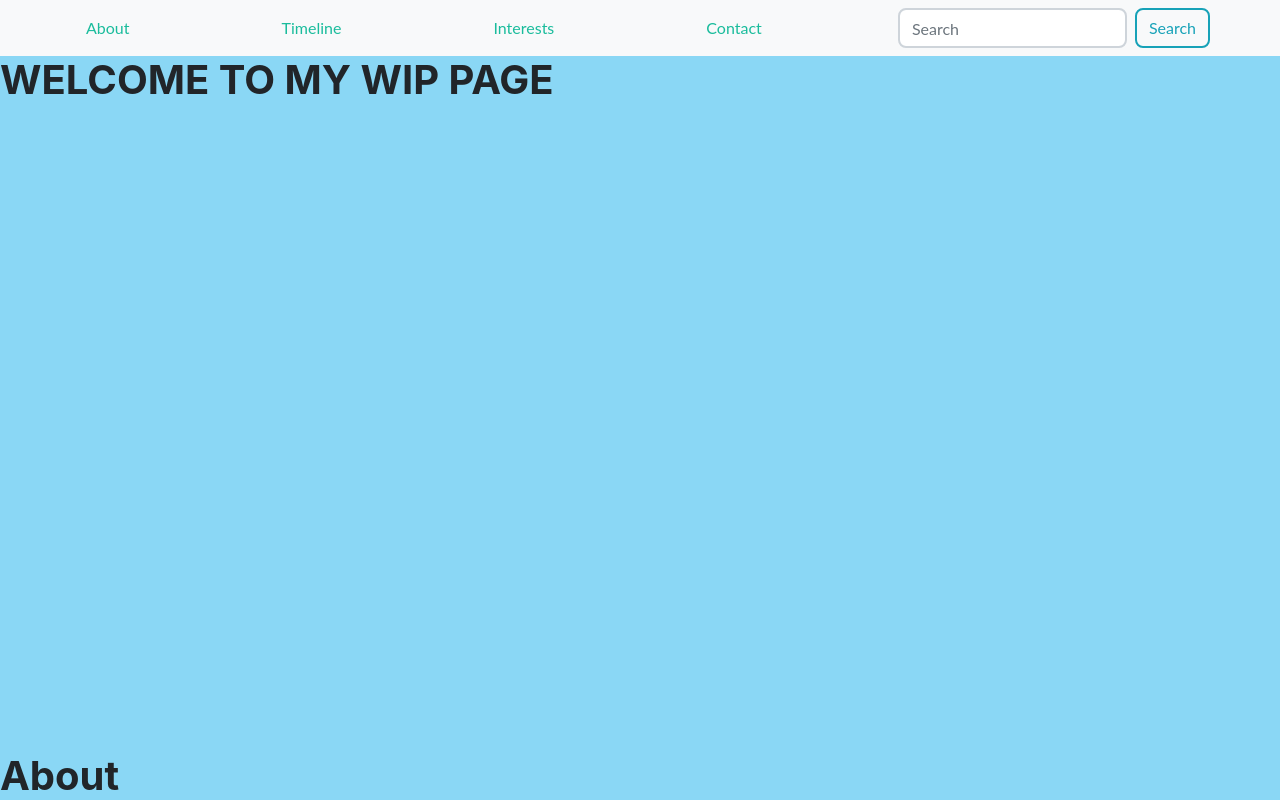
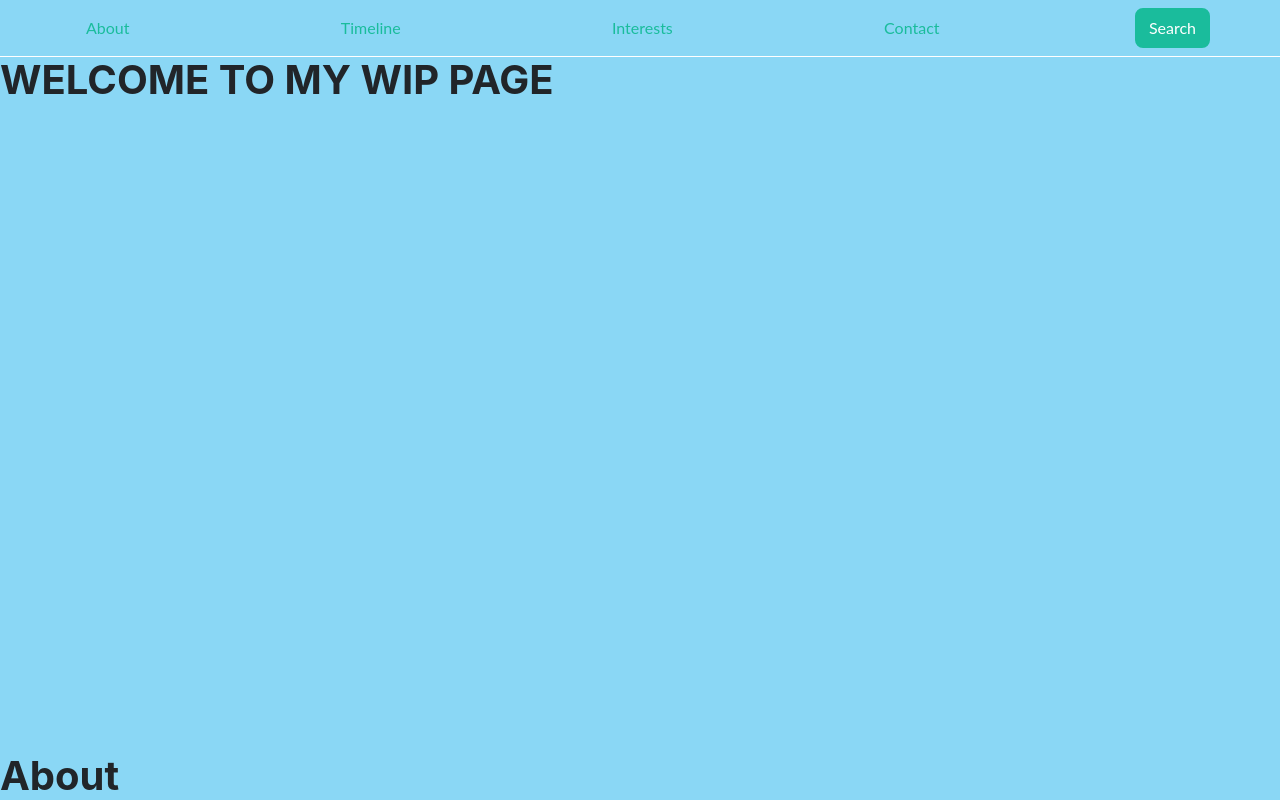
Before and after one commit to szeng7/wip-website, a React (Create React App) app: page / in a window 1280 px wide. Before the commit this address had no page. Shown: the top 800 px of the page. Built offline with nearby package versions, Linux system fonts and the light colour scheme.

Commit message:
added search button to search bar button on nav drawer and interests bar

```diff
--- /dev/null
+++ b/src/assets/components/InterestsBar.jsx
@@ -0,0 +1,30 @@
+import React from "react";
+import { Link } from "react-router-dom";
+
+export default ({ interestLinks }) => {
+  /*
+  A dynamic bar of image buttons that lead to other pages.
+   */
+  return (
+    <div class="container">
+      <div class="row">
+        {interestLinks &&
+          interestLinks.map(({ title, caption, image, link }, index) => (
+            <div class="col-md-6 col-lg-4 mb-5">
+              <Link to={link}>
+                <div class="portfolio-item mx-auto">
+                  <div class="portfolio-item-caption d-flex align-items-center justify-content-center h-100 w-100">
+                    <div class="portfolio-item-caption-content text-center text-white">
+                      <p>{caption}</p>
+                    </div>
+                  </div>
+                  <img class="img-fluid" src={image} alt="cannot find" />
+                </div>
+              </Link>
+              <p>{title}</p>
+            </div>
+          ))}
+      </div>
+    </div>
+  );
+};
--- /dev/null
+++ b/src/assets/components/SearchBarButton.jsx
@@ -0,0 +1,42 @@
+import React, { Component } from "react";
+import Button from "react-bootstrap/Button";
+import Form from "react-bootstrap/Form";
+import FormControl from "react-bootstrap/FormControl";
+
+class SearchBarButton extends Component {
+  /*
+    Custom bootstrap button that changes into a search bar when pressed
+  */
+
+  state = { showForm: false };
+  showForm() {
+    return (
+      <Form inline>
+        <FormControl type="text" placeholder="Search" className="mr-sm-2" />
+        <Button variant="outline-info">Search</Button>
+      </Form>
+    );
+  }
+
+  showButton() {
+    return <Button onClick={() => this.onClick()}>Search</Button>;
+  }
+
+  onClick() {
+    this.setState({ showForm: true });
+  }
+
+  render() {
+    const showForm = this.state.showForm;
+    let display;
+    if (!showForm) {
+      display = this.showButton();
+    } else {
+      display = this.showForm();
+    }
+
+    return display;
+  }
+}
+
+export default SearchBarButton;
--- /dev/null
+++ b/src/assets/components/TimelineItem.jsx
@@ -0,0 +1,5 @@
+import React from "react";
+
+export default () => {
+  return <div>hi</div>;
+};
--- a/src/assets/css/custom.css
+++ b/src/assets/css/custom.css
@@ -1,4 +1,8 @@
 @charset "UTF-8";
+
+.border-nav {
+  outline: 1px solid white;
+}
 
 body {
   background-color: #8ad7f5;
--- a/src/pages/main.jsx
+++ b/src/pages/main.jsx
@@ -6,20 +6,44 @@
 import Form from "react-bootstrap/Form";
 import FormControl from "react-bootstrap/FormControl";
 import Container from "react-bootstrap/Container";
+import SearchBarButton from "../assets/components/SearchBarButton.jsx";
+import TimelineItem from "../assets/components/TimelineItem.jsx";
+import InterestsBar from "../assets/components/InterestsBar.jsx";
 
 const MainPage = () => {
+  const interestLinks = [
+    {
+      title: "Coding Projects",
+      caption:
+        "Side projects that I’ve worked on in the past, ranging from Android apps to NLP-related projects (chatbots, search engines, etc)",
+      image: require("../assets/images/portfolio/cake1.jpg"),
+      link: "./coding",
+    },
+    {
+      title: "Cooking & Baking",
+      caption:
+        "Recipes that I’ve used and developed upon as well as pictures of what I’ve cooked and baked in my free time.",
+      image: require("../assets/images/portfolio/cake1.jpg"),
+      link: "./cooking",
+    },
+    {
+      title: "Blog",
+      caption:
+        "Articles and posts that I’ve made about a range of topics, like machine learning topics and how to pair wines to meals.",
+      image: require("../assets/images/portfolio/cake1.jpg"),
+      link: "./recipe",
+    },
+  ];
+
   return (
     <div className="portfolio">
-      <Navbar bg="light" variant="light" sticky="top">
+      <Navbar className="border-nav" variant="light" sticky="top">
         <Container>
           <Nav.Link href="#about">About</Nav.Link>
           <Nav.Link href="#timeline">Timeline</Nav.Link>
           <Nav.Link href="#interests">Interests</Nav.Link>
           <Nav.Link href="#contact">Contact</Nav.Link>
-          <Form inline>
-            <FormControl type="text" placeholder="Search" className="mr-sm-2" />
-            <Button variant="outline-info">Search</Button>
-          </Form>
+          <SearchBarButton></SearchBarButton>
         </Container>
       </Navbar>
       <header>
@@ -85,6 +109,7 @@
         <br></br>
         <section id="timeline">
           <h1>Timeline</h1>
+          <TimelineItem></TimelineItem>
         </section>
         <br></br>
         <br></br>
@@ -124,6 +149,7 @@
         <br></br>
         <section id="interests">
           <h1>Interests</h1>
+          <InterestsBar interestLinks={interestLinks}></InterestsBar>
           <Link to="/cooking">Cooking</Link>
           <br></br>
           <Link to="/coding">Coding</Link>
```
